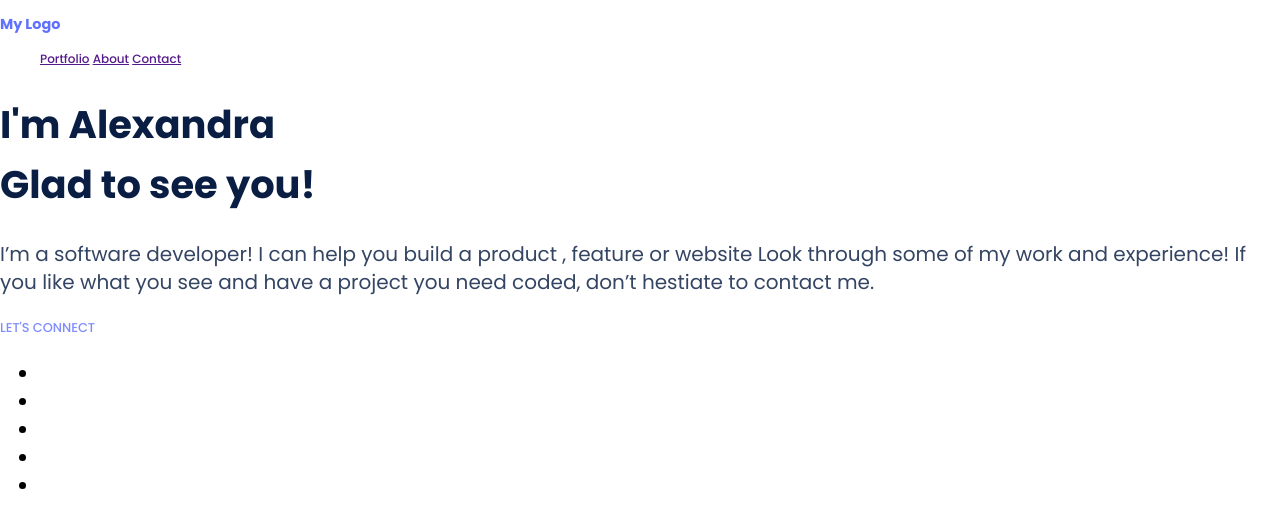
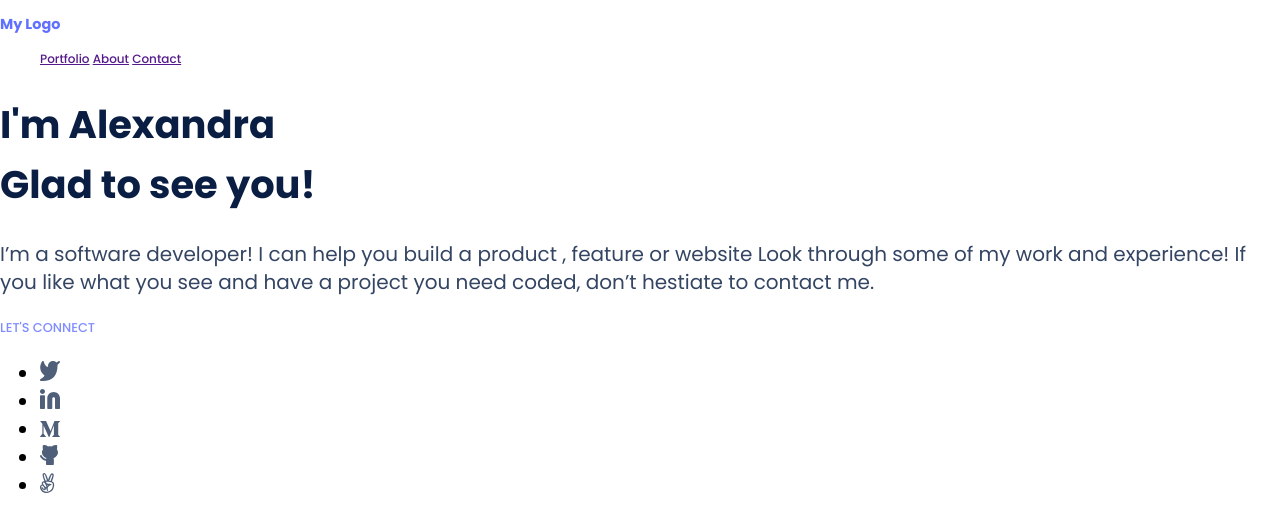
Before and after one commit to aeh1707/portfolio, a website: page index.html in a window 1280 px wide. Drawn offline with Linux system fonts and the light colour scheme.

Commit message:
Adding social media icons to header

```diff
--- a/index.html
+++ b/index.html
@@ -35,11 +35,11 @@
             you see and have a project you need coded, don’t hestiate to contact me.</p>
             <p class="connect">let's connect</p>
             <ul>
-                <li><a href="#"></a></li>
-                <li><a href="#"></a></li>
-                <li><a href="#"></a></li>
-                <li><a href="#"></a></li>
-                <li><a href="#"></a></li>
+                <li><a href="#"><img src="graphics/twitter.svg" alt=""></a></li>
+                <li><a href="#"><img src="graphics/linkedin.svg" alt=""></a></li>
+                <li><a href="#"><img src="graphics/medium.svg" alt=""></a></li>
+                <li><a href="#"><img src="graphics/github.svg" alt=""></a></li>
+                <li><a href="#"><img src="graphics/angellist.svg" alt=""></a></li>
             </ul>
         </div>
     </header>
```
Also changed, not shown: graphics/linkedin.svg (renamed from graphics/Linkedin icon.svg), graphics/twitter.svg (renamed from twitter.svg).
